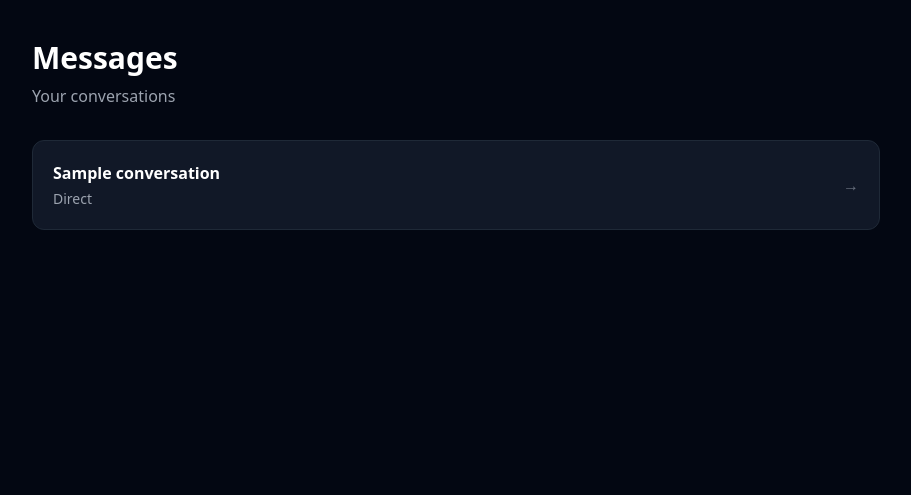
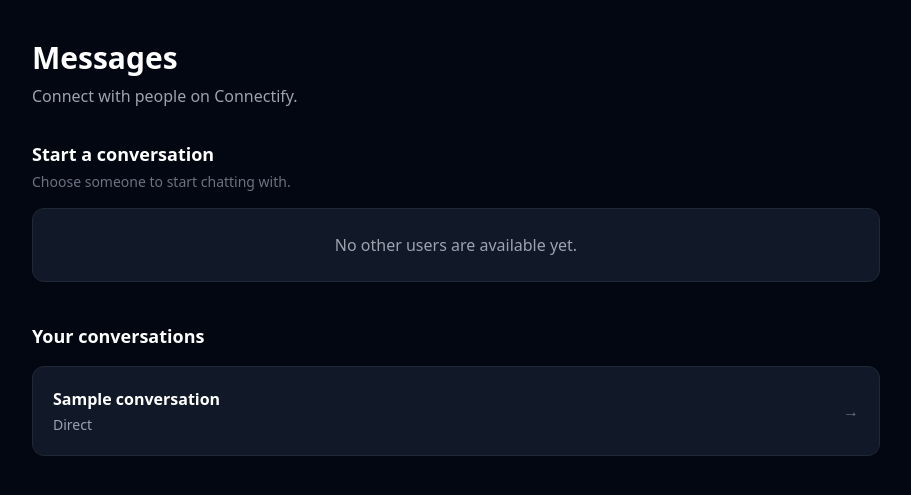
Before and after one commit to abuhanif27/connectify, a Django app: page /conversations/ in a window 1280 px wide. Shown: the top 495 px of the page, without its empty margins (184-1095 px from the left). Run offline with Django 5.2, Linux system fonts and the light colour scheme; a user stored in the database is signed in; tables that the repository leaves empty hold one stand-in row (values such as "Sample post"); some libraries are stand-ins or nearby versions.

Commit message:
feat(conversations): enhance conversation list view with user selection for new conversations

```diff
--- a/apps/conversations/views/conversation_list.py
+++ b/apps/conversations/views/conversation_list.py
@@ -1,7 +1,11 @@
+from django.contrib.auth import get_user_model
 from django.contrib.auth.mixins import LoginRequiredMixin
 from django.views.generic import TemplateView
 
 from apps.conversations.models import Conversation
+
+
+User = get_user_model()
 
 
 class ConversationListView(LoginRequiredMixin, TemplateView):
@@ -10,13 +14,23 @@ class ConversationListView(LoginRequiredMixin, TemplateView):
     def get_context_data(self, **kwargs):
         context = super().get_context_data(**kwargs)
 
+        user = self.request.user
+
         conversations = (
             Conversation.objects
-            .filter(participants__user=self.request.user)
+            .filter(participants__user=user)
             .prefetch_related("participants__user")
             .distinct()
         )
 
+        users = (
+            User.objects
+            .filter(is_active=True)
+            .exclude(pk=user.pk)
+            .order_by("first_name", "last_name", "email")
+        )
+
         context["conversations"] = conversations
+        context["users"] = users
 
         return context
--- a/templates/conversations/list.html
+++ b/templates/conversations/list.html
@@ -12,8 +12,65 @@
             </h1>
 
             <p class="mt-2 text-gray-400">
+                Connect with people on Connectify.
+            </p>
+        </div>
+
+        <!-- Start Conversation -->
+        <section class="mb-10">
+            <div class="mb-4">
+                <h2 class="text-lg font-semibold">
+                    Start a conversation
+                </h2>
+
+                <p class="mt-1 text-sm text-gray-500">
+                    Choose someone to start chatting with.
+                </p>
+            </div>
+
+            <div class="space-y-3">
+                {% for user in users %}
+                <form method="post" action="{% url 'conversations:create' %}"
+                    class="flex items-center justify-between rounded-xl border border-gray-800 bg-gray-900 p-4">
+                    {% csrf_token %}
+
+                    <input type="hidden" name="user_id" value="{{ user.id }}">
+
+                    <div>
+                        <p class="font-medium">
+                            {% if user.get_full_name %}
+                            {{ user.get_full_name }}
+                            {% else %}
+                            {{ user.email }}
+                            {% endif %}
+                        </p>
+
+                        <p class="text-sm text-gray-500">
+                            {{ user.email }}
+                        </p>
+                    </div>
+
+                    <button type="submit"
+                        class="rounded-lg bg-indigo-600 px-4 py-2 text-sm font-medium transition hover:bg-indigo-500">
+                        Message
+                    </button>
+                </form>
+                {% empty %}
+                <div class="rounded-xl border border-gray-800 bg-gray-900 p-6 text-center">
+                    <p class="text-gray-400">
+                        No other users are available yet.
+                    </p>
+                </div>
+                {% endfor %}
+            </div>
+        </section>
+
+        <!-- Existing Conversations -->
+        <section>
+            <div class="mb-4">
+                <h2 class="text-lg font-semibold">
                     Your conversations
-            </p>
+                </h2>
             </div>
 
             <div class="space-y-3">
@@ -22,9 +79,9 @@
                     class="block rounded-xl border border-gray-800 bg-gray-900 p-5 transition hover:border-indigo-500 hover:bg-gray-800">
                     <div class="flex items-center justify-between">
                         <div>
-                        <h2 class="font-semibold">
+                            <h3 class="font-semibold">
                                 {{ conversation }}
-                        </h2>
+                            </h3>
 
                             <p class="mt-1 text-sm text-gray-400">
                                 {{ conversation.get_type_display }}
@@ -44,6 +101,7 @@
                 </div>
                 {% endfor %}
             </div>
+        </section>
 
     </div>
 </div>
```
Lines whose indentation alone changed are shown as unchanged.
